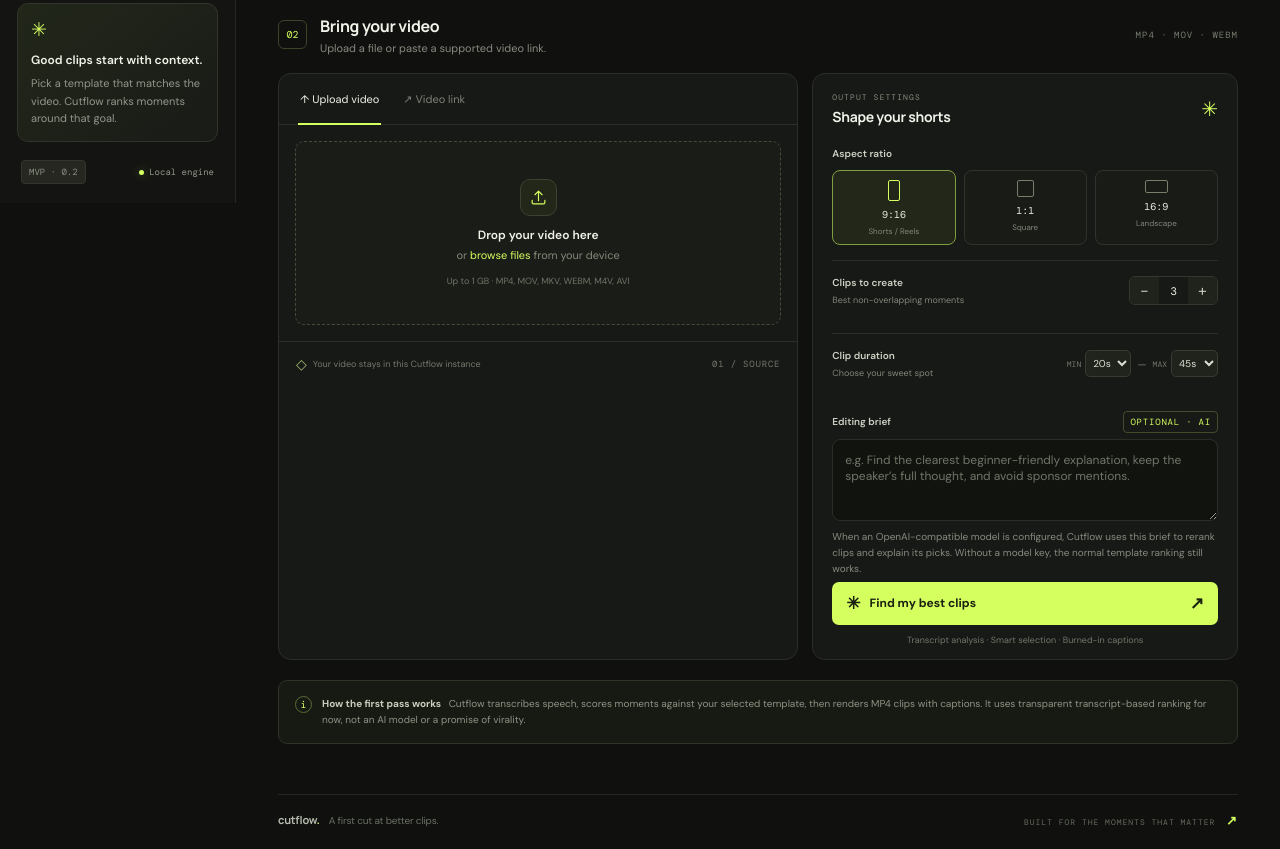
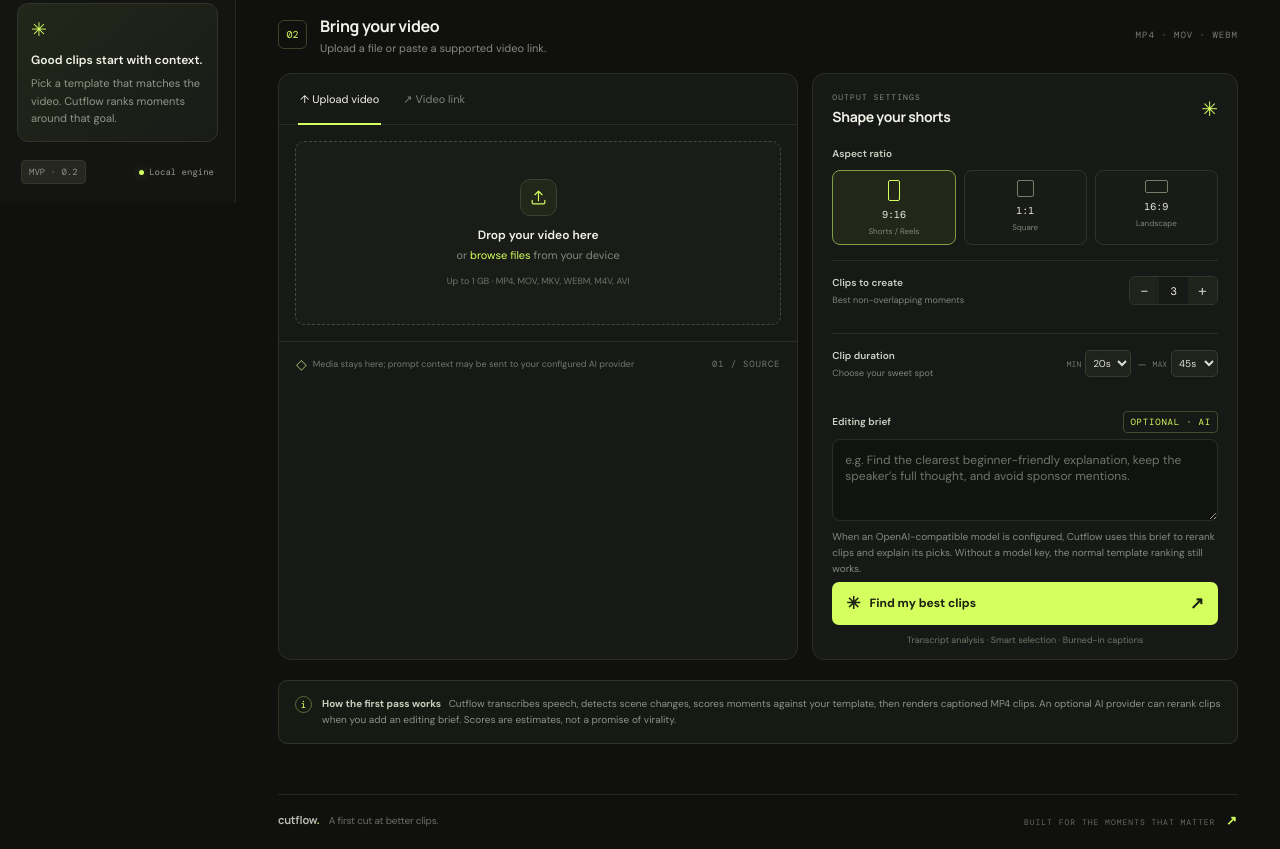
Before and after one commit to Audaa-Cyber/Cutflow, a plain HTML site: page frontend/index.html in a window 1280 px wide. Shown: the part 597-1446 px from the top of the page. Drawn offline with nearby package versions, Linux system fonts and the light colour scheme; no server answers.

Commit message:
fix: clarify optional AI processing and transcript privacy

```diff
--- a/frontend/index.html
+++ b/frontend/index.html
@@ -35,7 +35,7 @@
     <main class="main-area">
       <header class="topbar">
         <div class="breadcrumb"><span>Workspace</span><b>/</b><strong id="breadcrumb-current">Create clips</strong></div>
-        <div class="topbar-right"><span class="local-badge"><i></i> Processing runs locally</span><div class="avatar">C</div></div>
+        <div class="topbar-right"><span class="local-badge"><i></i> Local media processing</span><div class="avatar">C</div></div>
       </header>
 
       <section class="view active" id="create-view">
@@ -93,7 +93,7 @@
               <div class="url-field"><span>↗</span><input id="video-url" type="url" placeholder="https://youtube.com/watch?v=..." autocomplete="url"><button id="clear-url" type="button" aria-label="Clear video URL">×</button></div>
               <div class="url-note"><span class="note-dot"></span> YouTube and Vimeo links are supported in this MVP.</div>
             </div>
-            <div class="source-foot"><span><span class="shield">◇</span> Your video stays in this Cutflow instance</span><span>01 / SOURCE</span></div>
+            <div class="source-foot"><span><span class="shield">◇</span> Media stays here; prompt context may be sent to your configured AI provider</span><span>01 / SOURCE</span></div>
           </div>
           <div class="settings-card">
             <div class="settings-heading"><div><span class="mini-label">OUTPUT SETTINGS</span><h3>Shape your shorts</h3></div><span class="settings-spark">✳</span></div>
@@ -123,7 +123,7 @@
           </div>
         </div>
 
-        <div class="notice-row"><span class="notice-icon">i</span><p><strong>How the first pass works</strong> Cutflow transcribes speech, scores moments against your selected template, then renders MP4 clips with captions. It uses transparent transcript-based ranking for now, not an AI model or a promise of virality.</p></div>
+        <div class="notice-row"><span class="notice-icon">i</span><p><strong>How the first pass works</strong> Cutflow transcribes speech, detects scene changes, scores moments against your template, then renders captioned MP4 clips. An optional AI provider can rerank clips when you add an editing brief. Scores are estimates, not a promise of virality.</p></div>
         <section class="processing-section" id="active-processing" hidden>
           <div class="section-title compact-title"><div class="step-number">03</div><div><h2>Your clips are taking shape</h2><p id="processing-subtitle">Cutflow is working through your video.</p></div><span class="section-meta" id="processing-percent">0%</span></div>
           <div id="processing-list"></div>
```
